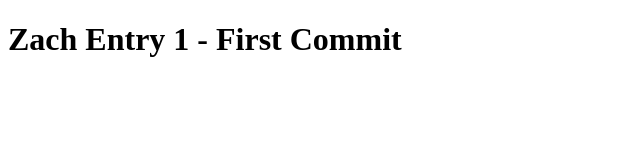
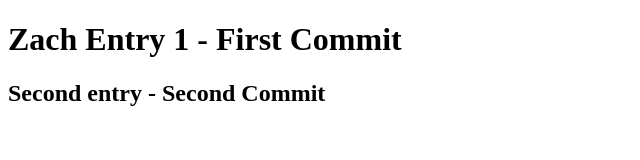
Before and after one commit to Zlyda1993/probable-bassoon, a plain HTML site: page index.html in a window 1280 px wide. Shown: the whole page, without its empty margins (0-640 px from the left). Drawn offline with Linux system fonts and the light colour scheme.

Commit message:
second header

```diff
--- a/index.html
+++ b/index.html
@@ -7,5 +7,6 @@
 </head>
 <body>
     <h1>Zach Entry 1 - First Commit</h1>
+    <h2>Second entry - Second Commit</h2>
 </body>
 </html>
```
